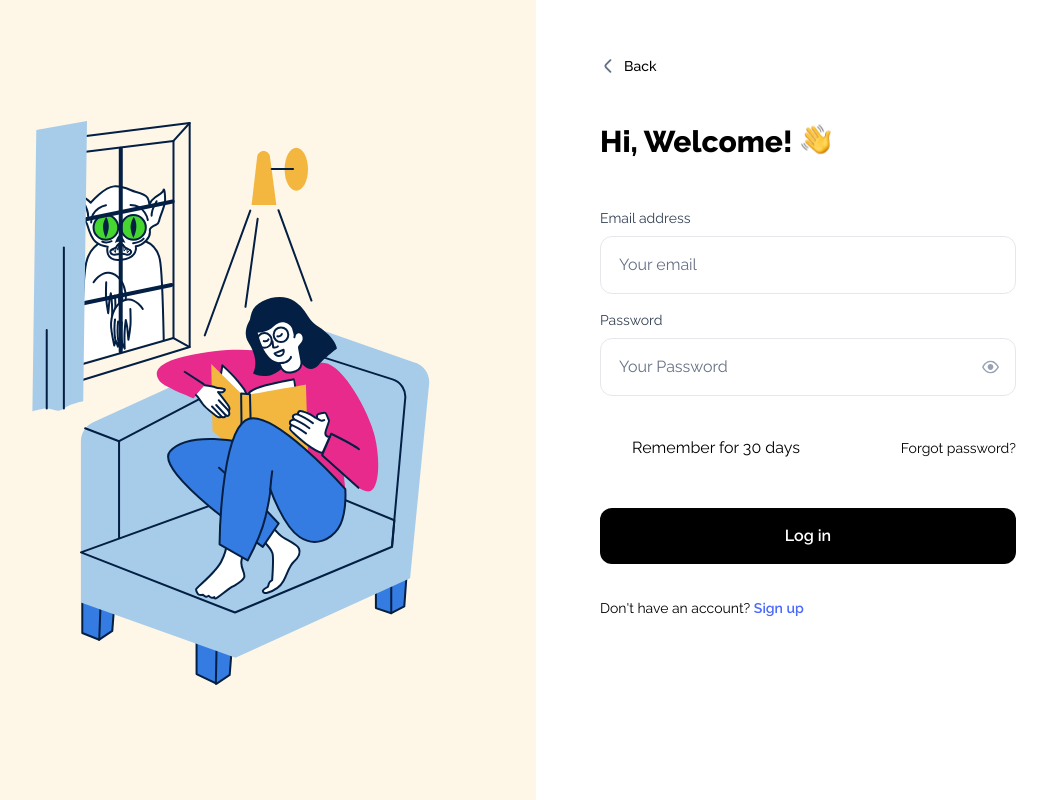
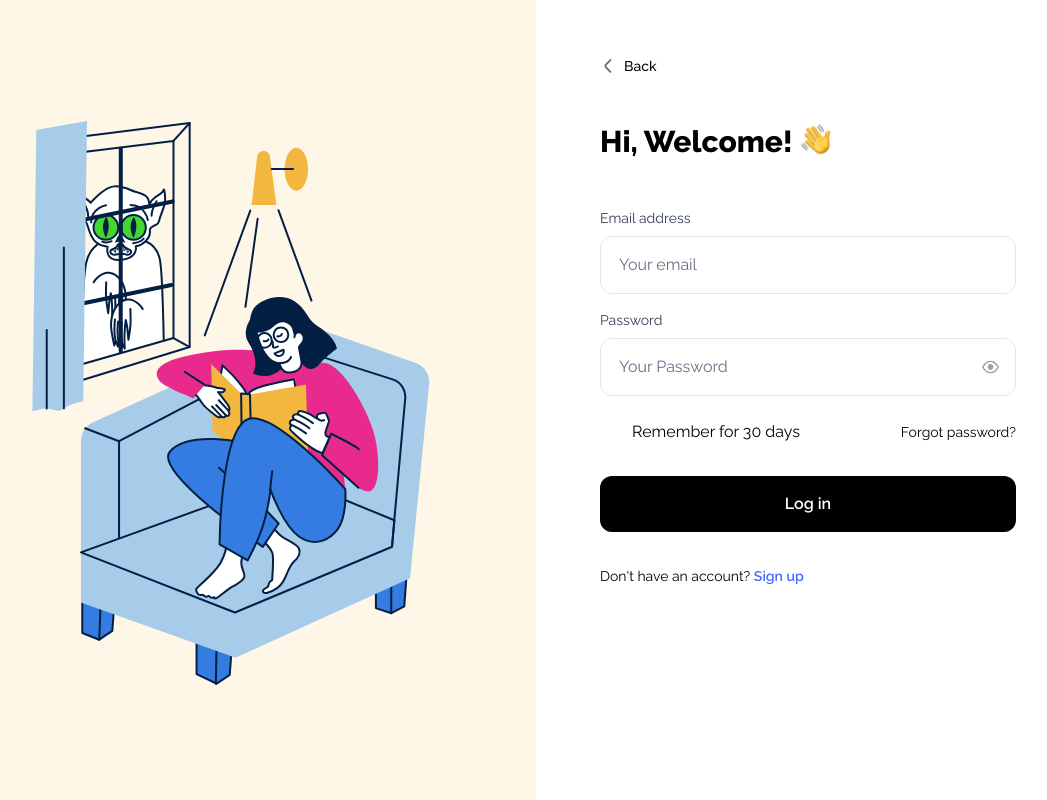
Before and after one commit to SousouBer/quizwiz-frontend, a Vue app: page /login in a window 1280 px wide. Shown: the whole page, without its empty margins (40-1087 px from the left). Built offline with nearby package versions, Linux system fonts and the light colour scheme.

Commit message:
refactor: use name for route redirecting in login view

```diff
--- a/src/components/ui/form/InputCheckbox.vue
+++ b/src/components/ui/form/InputCheckbox.vue
@@ -1,5 +1,5 @@
 <template>
-  <div class="flex flex-row items-center gap-3 my-6 relative">
+  <div class="flex flex-row items-center gap-3 relative">
     <Field
       class="w-5 h-5 input-checkbox"
       type="checkbox"
--- a/src/views/LoginView.vue
+++ b/src/views/LoginView.vue
@@ -39,7 +39,7 @@
             label="Remember for 30 days"
             name="remember"
           />
-          <router-link to="/forgot-password" class="text-sm"
+          <router-link :to="{ name: 'forgotPassword' }" class="text-sm"
             >Forgot password?</router-link
           >
         </div>
```
